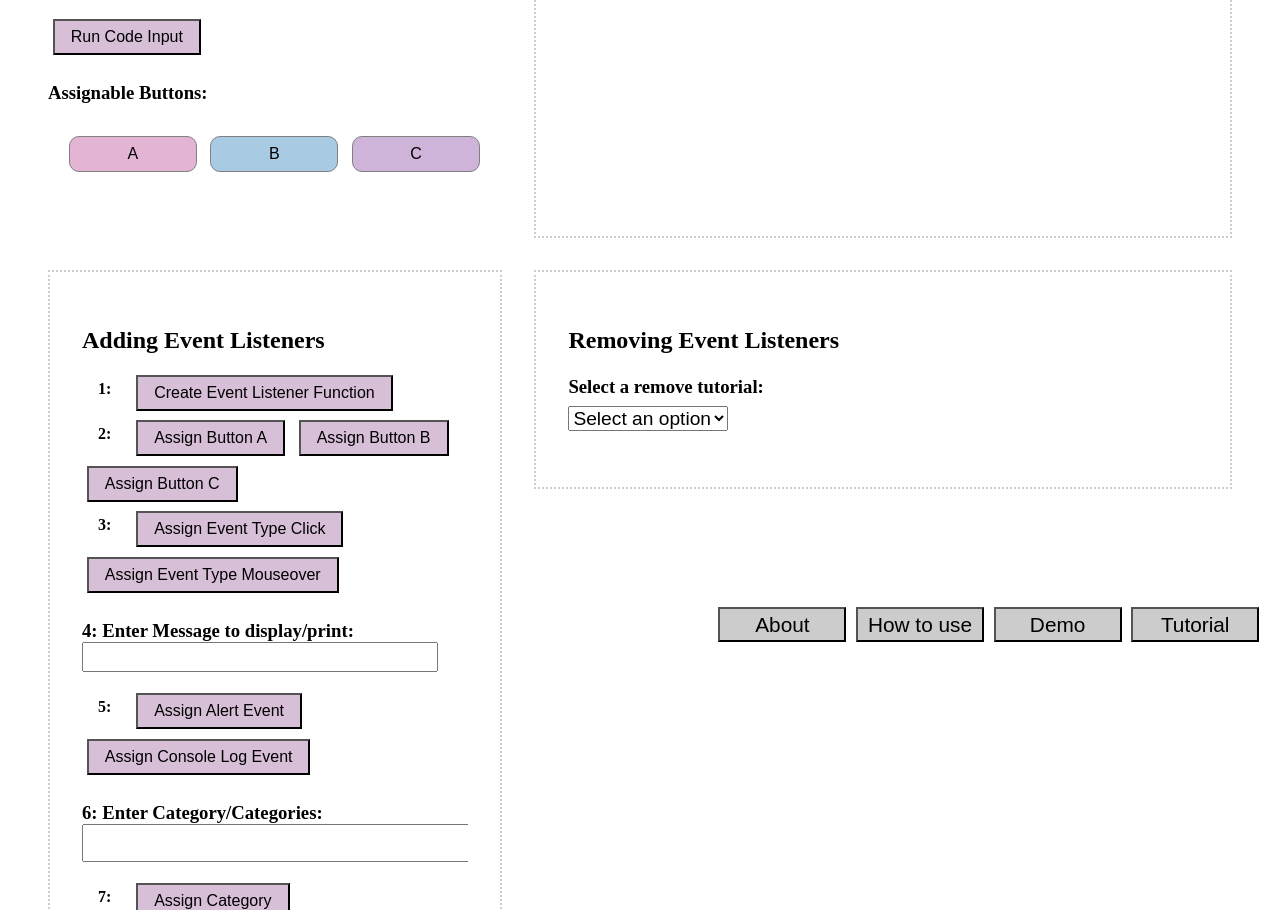
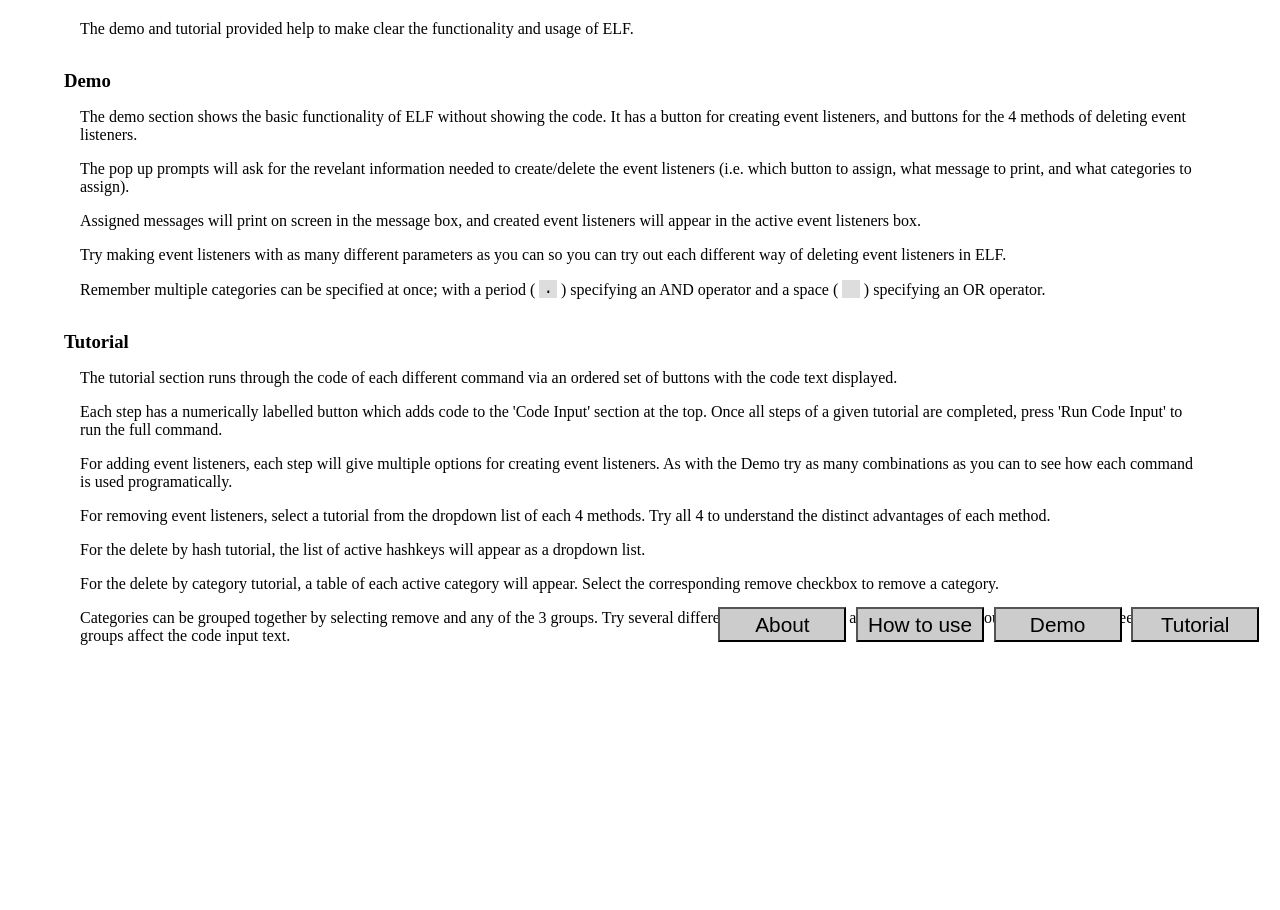
Before and after one commit to morgan-sam/Event-Listener-Manager, a website built with webpack: page src/index.html in a window 1280 px wide. Shown: the part 137-1047 px from the top of the page. After the commit the page ends 800 px from the top, so only its background shows below. Built offline with nearby package versions, Linux system fonts and the light colour scheme.

Commit message:
finished how to use page

```diff
--- a/scss/main.scss
+++ b/scss/main.scss
@@ -327,10 +327,12 @@ h4 {
   display: none;
 }
 
+.aboutScreen {
+  margin: 4rem;
+}
+
 .aboutScreen,
 .howToUseScreen {
-  margin: 4rem;
-
   h1 {
     text-align: center;
     padding-bottom: 2.5rem;
@@ -352,6 +354,10 @@ h4 {
 }
 
 .howToUseScreen {
+  p {
+    font-size: 1rem;
+  }
+
   code {
     display: inline-block;
     padding: 0;
@@ -369,3 +375,22 @@ h4 {
 .active {
   display: block;
 }
+
+.howToUseScreen {
+  margin: 0;
+  box-sizing: border-box;
+  width: 100vw;
+  height: 100vh;
+
+  .mainTextContainer {
+    box-sizing: border-box;
+    padding: 4rem;
+    width: 100%;
+    height: 100%;
+    overflow: auto;
+
+    .howToSection {
+      padding-bottom: 1rem;
+    }
+  }
+}
--- a/src/index.html
+++ b/src/index.html
@@ -47,16 +47,21 @@
 
 
 
-  <div class="howToUseScreen screen">
+  <div class="howToUseScreen screen active">
+    <div class="mainTextContainer">
       <h1>How to use the demo and tutorial</h1>
+      <div class="howToSection">
         <p>The demo and tutorial provided help to make clear the functionality and usage of ELF.</p>
+      </div>
+      <div class="howToSection">
         <h3>Demo</h3>
         <p>The demo section shows the basic functionality of ELF without showing the code. It has a button for creating event listeners, and buttons for the 4 methods of deleting event listeners.</p>
         <p>The pop up prompts will ask for the revelant information needed to create/delete the event listeners (i.e. which button to assign, what message to print, and what categories to assign).</p>
         <p>Assigned messages will print on screen in the message box, and created event listeners will appear in the active event listeners box.</p>
         <p>Try making event listeners with as many different parameters as you can so you can try out each different way of deleting event listeners in ELF.</p>
         <p>Remember multiple categories can be specified at once; with a period ( <code>.</code> ) specifying an AND operator and a space ( <code>&nbsp</code> ) specifying an OR operator.</p>
-
+      </div>
+      <div class="howToSection">
         <h3>Tutorial</h3>
         <p>The tutorial section runs through the code of each different command via an ordered set of buttons with the code text displayed.</p>
         <p>Each step has a numerically labelled button which adds code to the 'Code Input' section at the top. Once all steps of a given tutorial are completed, press 'Run Code Input' to run the full command.</p>
@@ -66,7 +71,17 @@
         <p>For the delete by category tutorial, a table of each active category will appear. Select the corresponding remove checkbox to remove a category.</p>
         <p>Categories can be grouped together by selecting remove and any of the 3 groups. Try several different grouping options and click assign without running code to see how the groups affect the code input text.</p>
       </div>
-
+      <div class="howToSection">
+        <h3>Example Use Case</h3>
+        <p>You happen to be currently looking at an example of where ELF has proved advantageous! In creating this guide for the extension I came across an issue. Event listeners created on the Demo screen also appeared on the Tutorial screen, which
+          caused an interface attempting to simplify the explanation to become overly complicated. Removing a category on one screen would also affect any categories of the same name on the other. I wanted both the Demo and Tutorial screens to have
+          Event Listeners and controls that were completely independent of each other.</p>
+        <p>With the categories functionality I was able to achieve exactly that. Every EL created in the Demo screen has a hidden 'demo' category, and every EL created in the
+          Tutorial screen has a hidden 'tutorial' category. On deleting ELs by category on either screen, for each category input either '.demo' or '.tutorial' is added (i.e. 'msg new' becomes 'msg.demo new.demo'). This will only remove specified
+          categories in the appropriate screen, giving the exacly functionality I needed for this guide.</p>
+      </div>
+    </div>
+  </div>
   <div class="demoScreen screen">
     <div class="pagecolumns">
       <div class="barcolumn">
@@ -125,7 +140,7 @@
     </div>
   </div>
 
-  <div class="tutorialScreen screen active">
+  <div class="tutorialScreen screen">
     <div class="tutorialGridContainer">
       <div class="tutorialGridBox">
         <div class="smallTextCtn">
```
Also changed, not shown: dist/bundle.js, dist/index.html, src/css/main.css. Lines whose indentation alone changed are shown as unchanged.
